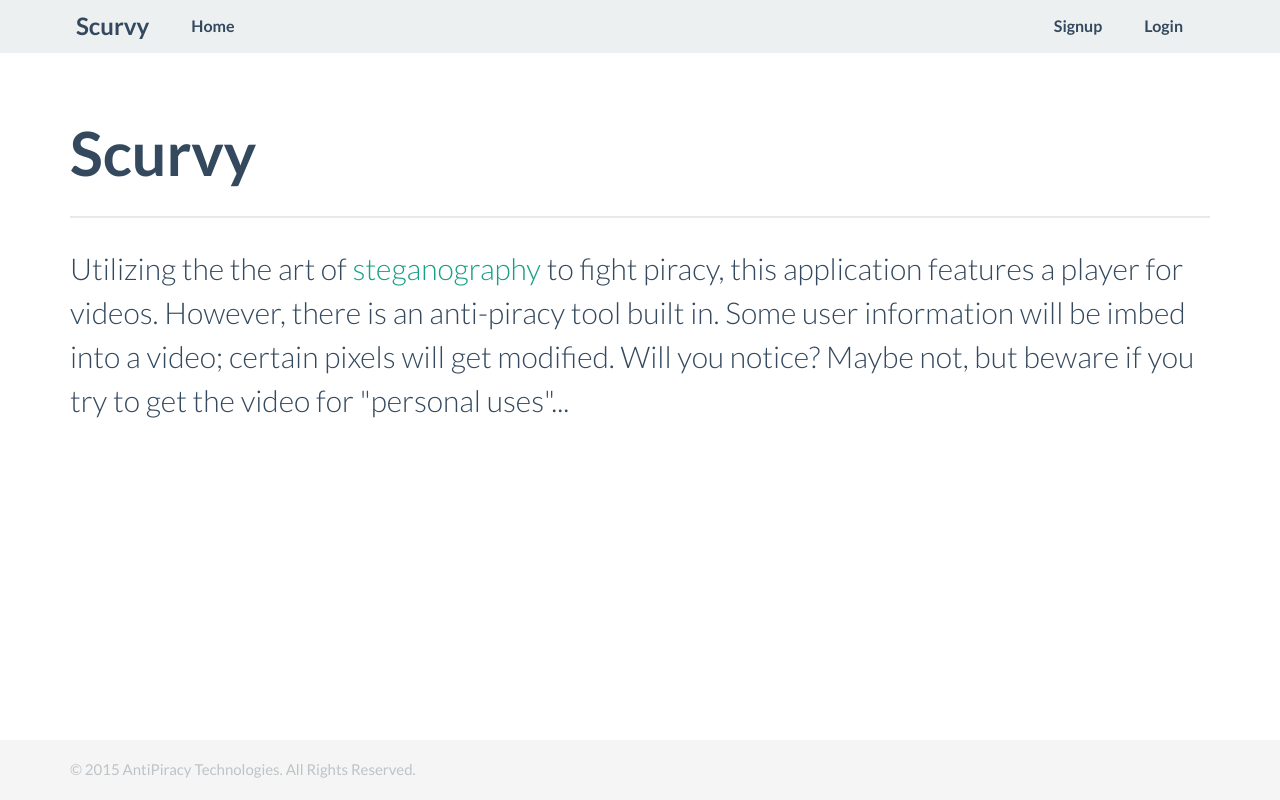
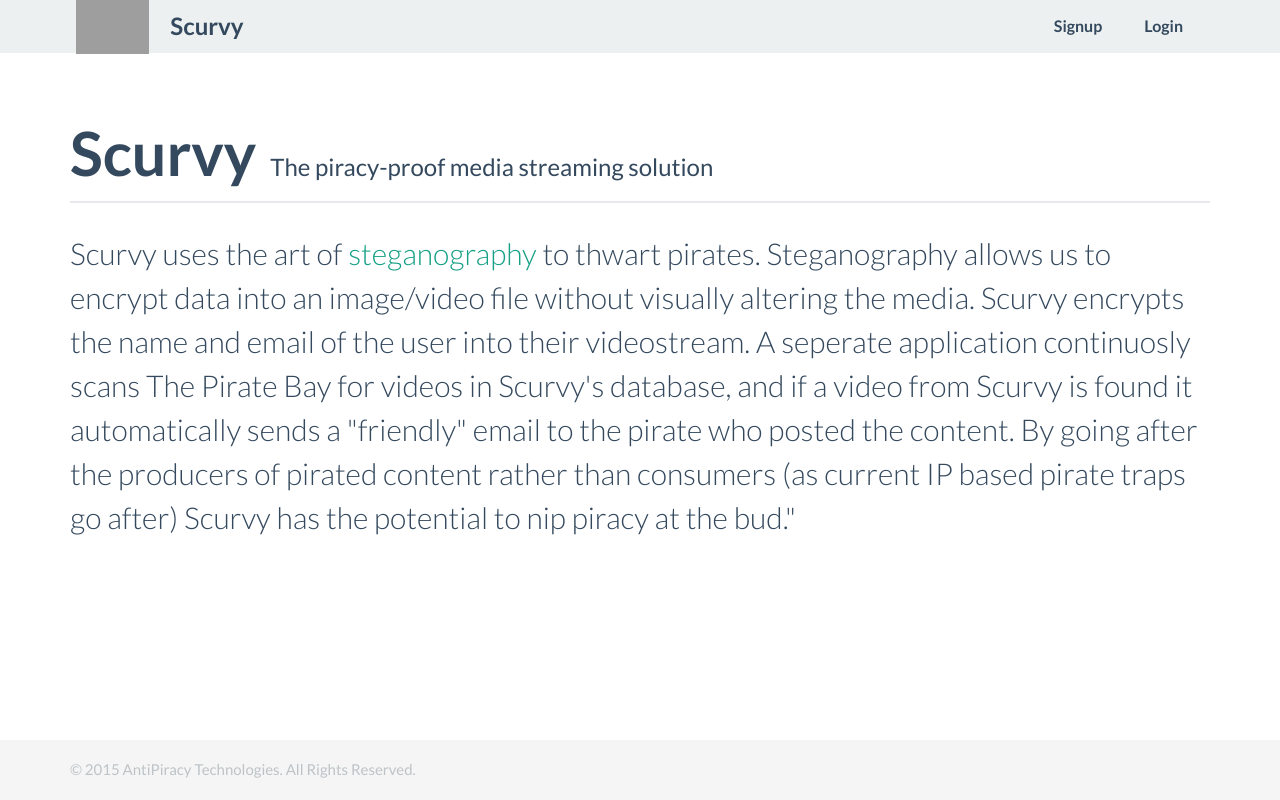
Before and after one commit to tcyrus-hackathon/scurvy, a Python web app: template templates/pages/index.html in a window 1280 px wide. Run offline with Jinja, Linux system fonts and the light colour scheme; the template is opened without the code that fills it, so the values that code supplies are empty; some libraries are stand-ins or nearby versions; grey boxes are pictures that could not be loaded.

Commit message:
fixed icon

```diff
--- a/static/css/main.css
+++ b/static/css/main.css
@@ -4,9 +4,6 @@
  * Main stylesheet file.
  */
 
-.row{
-  padding:10px;
-}
 
 /*****************************************************************************
  * Main elements
--- a/static/css/main.quickfix.css
+++ b/static/css/main.quickfix.css
@@ -6,3 +6,13 @@
  * Contains immediate fixes that should be revised later and added in the
  * main.css.
  */
+
+.col-md-4{
+  padding:40px;
+  padding-bottom: 20px;
+  padding-top: 20px;
+}
+
+h1, h2{
+	display: inline;
+}
--- a/templates/layouts/main.html
+++ b/templates/layouts/main.html
@@ -42,29 +42,64 @@
 		<!-- Fixed navbar -->
 		<div class="navbar navbar-default navbar-fixed-top">
 			<div class="container">
+
 				<div class="navbar-header">
 					<button type="button" class="navbar-toggle" data-toggle="collapse" data-target=".navbar-collapse">
 						<span class="icon-bar"></span>
 						<span class="icon-bar"></span>
 						<span class="icon-bar"></span>
 					</button>
-          <a class="navbar-brand" href="/">Scurvy</a>
+
+					<a class="navbar-brand" href="/">
+						<img style="max-height:55px; margin-top:-15px; " src="static/ico/lemon.svg"> </img>
+					</a>
+
+
+					<a class="navbar-brand" href="/">
+						<span style="display:inline; margin-left:0px;"> Scurvy </span>
+					</a>
+
 				</div>
+
 				<div class="collapse navbar-collapse">
 					<ul class="nav navbar-nav">
-            <li {% if request.endpoint == 'index' %} class="active" {% endif %}><a href="{{ url_for('index') }}">Home</a></li>
+
 						{% if 'name' in session %}
-            <li {% if request.endpoint == 'videos' %} class="active" {% endif %}><a href="{{ url_for('videos') }}">Videos</a></li>
+
+							<li
+								{% if request.endpoint == 'movies' %}
+									class="active"
 								{% endif %}
+							>
+
+							<a href="{{ url_for('movies') }}">Movies</a></li>
+
+							<li
+								{% if request.endpoint == 'shows' %}
+									class="active"
+								{% endif %}
+							>
+
+							<a href="{{ url_for('shows') }}">TV Shows</a></li>
+
+						{% endif %}
+
 					</ul>
+
 					<ul class="nav navbar-nav pull-right">
+
 						{% if 'name' in session %}
+
 							<li><a href="#">{{ session['name'] }}</a></li>
 							<li><a href="{{ url_for('logout') }}">Logout</a></li>
+
 						{% else %}
+
 							<li><a href="{{ url_for('register') }}">Signup</a></li>
 							<li><a href="{{ url_for('login') }}">Login</a></li>
+
 						{% endif %}
+
 					</ul>
 				</div><!--/.nav-collapse -->
 			</div>
@@ -76,10 +111,12 @@
 			{% with messages = get_flashed_messages() %}
 				{% if messages %}
 					{% for message in messages %}
+
 						<div class="alert alert-block alert-error fade in">
 							<a class="close" data-dismiss="alert">&times;</a>
 							{{ message }}
 						</div>
+
 					{% endfor %}
 				{% endif %}
 			{% endwith %}
@@ -99,10 +136,14 @@
 
 	<script src="//ajax.googleapis.com/ajax/libs/jquery/1.10.2/jquery.min.js"></script>
 	<script>window.jQuery || document.write('<script src="/static/js/libs/jquery-1.10.2.min.js"><\/script>')</script>
-  <script type="text/javascript" src="/static/js/libs/video.js"></script>
-  <script type="text/javascript" src="/static/js/libs/flat-ui-2.2.2.min.js"></script>
-  <script type="text/javascript" src="/static/js/libs/bootstrap-3.3.5.min.js" defer></script>
-  <script type="text/javascript" src="/static/js/plugins.js" defer></script>
-  <script type="text/javascript" src="/static/js/script.js" defer></script>
+	<script src="/static/js/libs/video.js"></script>
+	<script src="/static/js/libs/videojs-media-sources.js"></script>
+	<script src="/static/js/libs/videojs-hls.js"></script>
+
+	<script src="/static/js/libs/flat-ui-2.2.2.min.js"></script>
+	<script src="/static/js/libs/bootstrap-3.3.5.min.js" defer></script>
+	<script src="/static/js/plugins.js" defer></script>
+	<script src="/static/js/script.js" defer></script>
+
 </body>
 </html>
--- a/templates/pages/index.html
+++ b/templates/pages/index.html
@@ -3,8 +3,9 @@
 {% block content %}
 
 <div class="page-header">
-  <h1>Scurvy</h1>
+  <h1 style="display:inline">Scurvy</h1>  &nbsp;&nbsp;
+  <h6 style="display:inline"> The piracy-proof media streaming solution </h6>
 </div>
-<p class="lead">Utilizing the the art of <a href="https://en.wikipedia.org/wiki/Steganography">steganography</a> to fight piracy, this application features a player for videos. However, there is an anti-piracy tool built in. Some user information will be imbed into a video; certain pixels will get modified. Will you notice? Maybe not, but beware if you try to get the video for "personal uses"...</p>
+<p class="lead"> Scurvy uses the art of <a href="https://en.wikipedia.org/wiki/Steganography">steganography</a> to thwart pirates. Steganography allows us to encrypt data into an image/video file without visually altering the media. Scurvy encrypts the name and email of the user into their videostream. A seperate application continuosly scans The Pirate Bay for videos in Scurvy's database, and if a video from Scurvy is found it automatically sends a "friendly" email to the pirate who posted the content. By going after the producers of pirated content rather than consumers (as current IP based pirate traps go after) Scurvy has the potential to nip piracy at the bud."</p>
 
 {% endblock %}
```
Also changed, not shown: app.py (+15 -7 lines), templates/pages/videos.html (deleted, +0 -17 lines), templates/pages/watch.html (+14 -0 lines), database.db (deleted), static/img/gangnam_style.jpg (deleted). Lines whose indentation alone changed are shown as unchanged.
